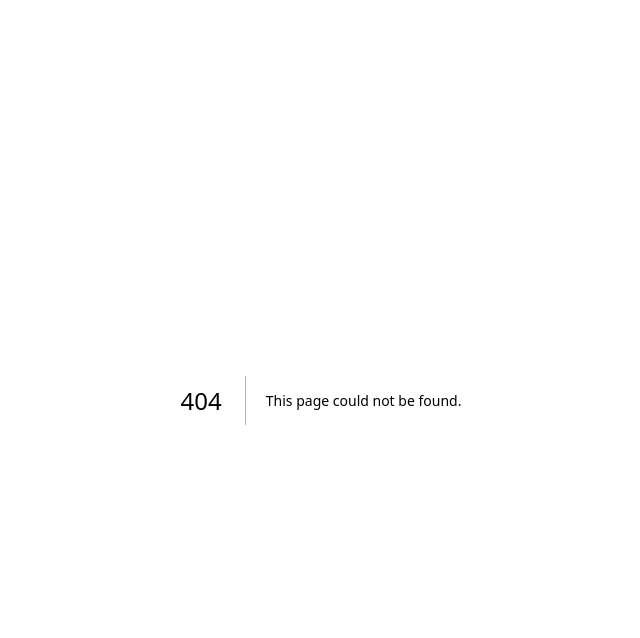
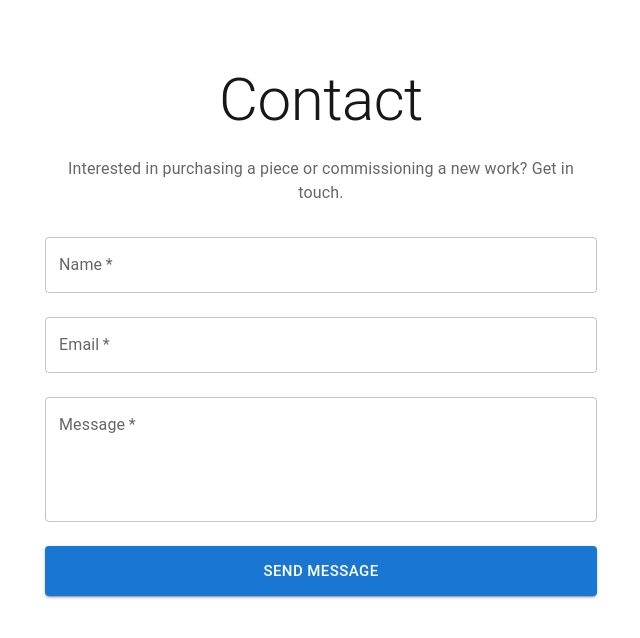
Before and after one commit to jaylee1021/springk_portfolio, a Next.js app: page /contact in a window 1280 px wide. Before the commit this address had no page. Shown: the top 638 px of the page, without its empty margins (319-959 px from the left). Built offline with nearby package versions, Linux system fonts and the light colour scheme.

Commit message:
Feat: add contact

```diff
--- /dev/null
+++ b/src/app/contact/page.tsx
@@ -0,0 +1,32 @@
+'use client';
+
+import Container from '@mui/material/Container';
+import Typography from '@mui/material/Typography';
+import Box from '@mui/material/Box';
+import TextField from '@mui/material/TextField';
+import Button from '@mui/material/Button';
+import Stack from '@mui/material/Stack';
+
+export default function Contact() {
+  return (
+    <Container maxWidth="sm" sx={{ py: 8 }}>
+      <Typography variant="h2" gutterBottom align="center">
+        Contact
+      </Typography>
+      <Typography variant="body1" align="center" color="text.secondary" paragraph>
+        Interested in purchasing a piece or commissioning a new work? Get in touch.
+      </Typography>
+
+      <Box component="form" noValidate autoComplete="off" sx={{ mt: 4 }}>
+        <Stack spacing={3}>
+          <TextField label="Name" fullWidth required />
+          <TextField label="Email" type="email" fullWidth required />
+          <TextField label="Message" multiline rows={4} fullWidth required />
+          <Button variant="contained" size="large" sx={{ py: 1.5 }}>
+            Send Message
+          </Button>
+        </Stack>
+      </Box>
+    </Container>
+  );
+}
```
